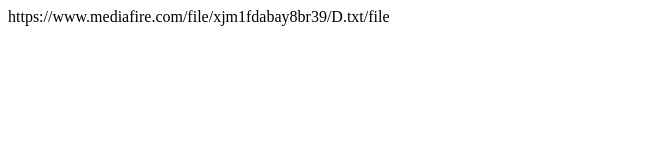
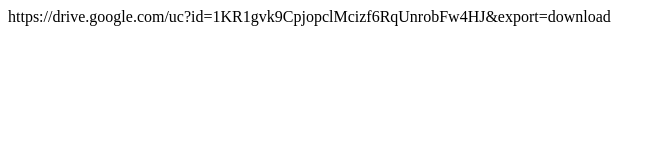
Before and after one commit to KBenjamin223/hello, a plain HTML site: page index.html in a window 1280 px wide. Shown: the whole page, without its empty margins (0-666 px from the left). Drawn offline with Linux system fonts and the light colour scheme.

Commit message:
Update index.html

```diff
--- a/index.html
+++ b/index.html
@@ -4,6 +4,6 @@
 		<meta charset="utf-8"/><title>TÃ­tulo de la web</title>
 	</head>
 	<body>
-		https://www.mediafire.com/file/xjm1fdabay8br39/D.txt/file
+		https://drive.google.com/uc?id=1KR1gvk9CpjopclMcizf6RqUnrobFw4HJ&export=download
 	</body>
 </html>
```
